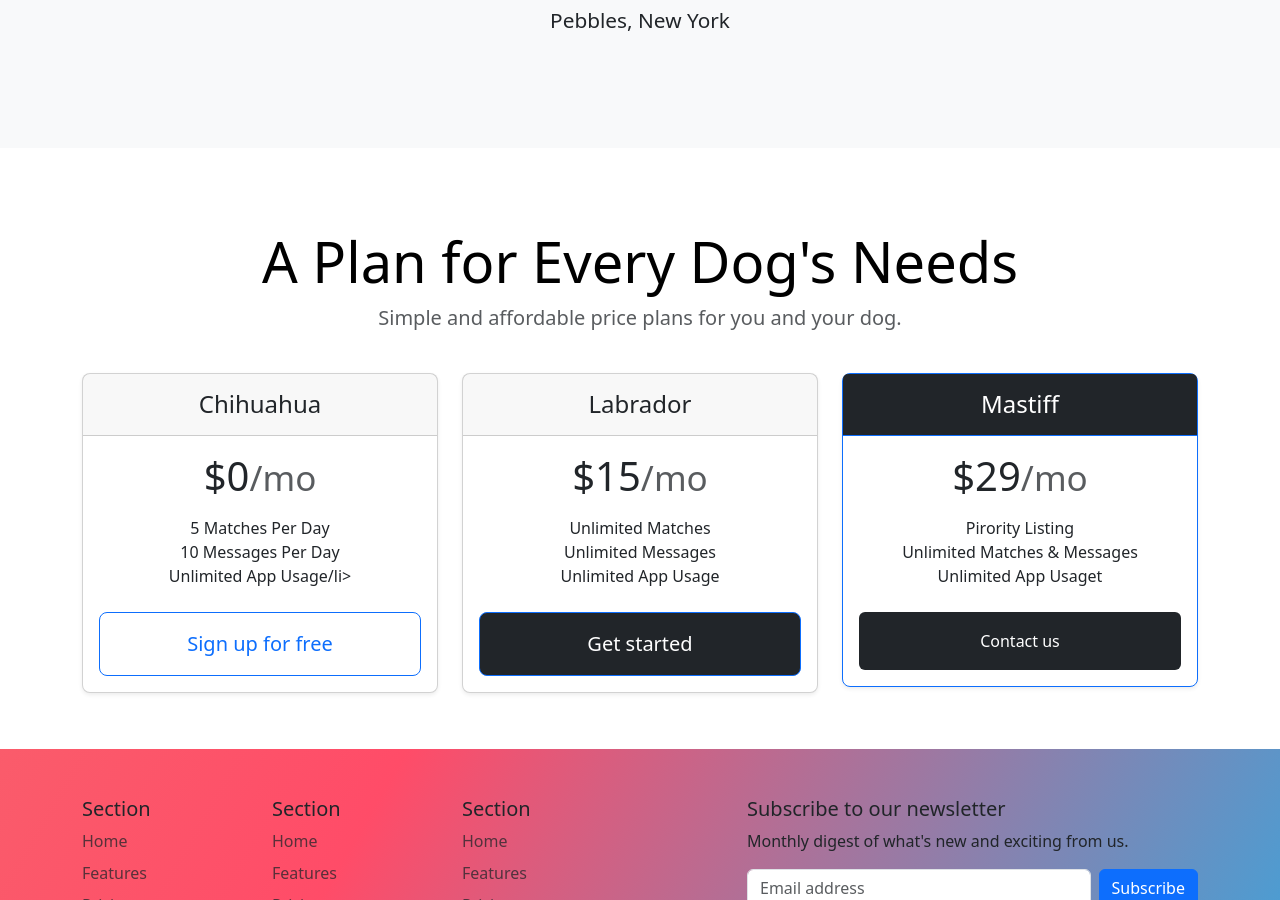
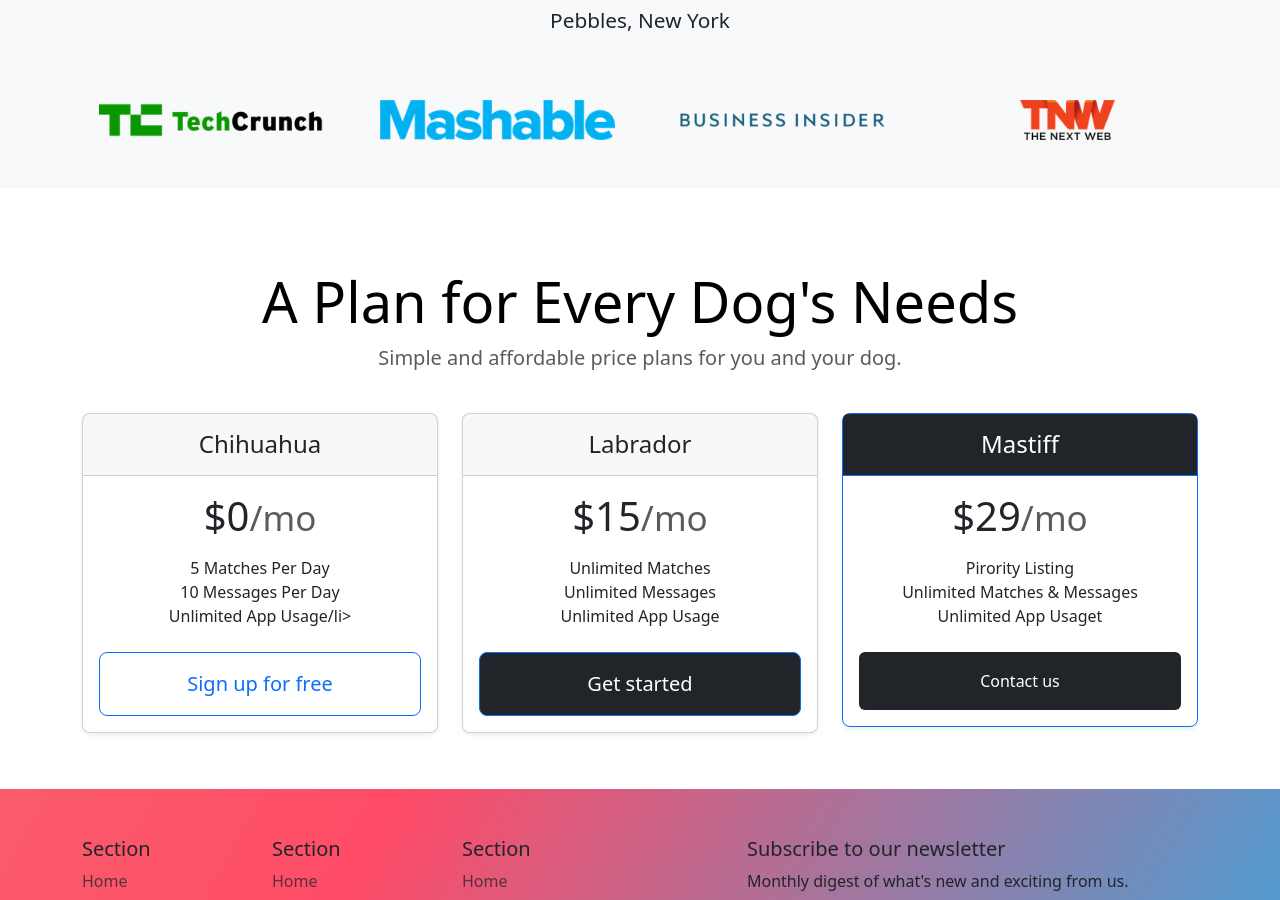
Before and after one commit to inyourdiabzzz/Tindog-Project, a plain HTML site: page index.html in a window 1280 px wide. Shown: the part 1411-2311 px from the top of the page. Drawn offline with nearby package versions, Linux system fonts and the light colour scheme.

Commit message:
Testimonial Update

```diff
--- a/index.html
+++ b/index.html
@@ -97,6 +97,23 @@
           <h2 class="text-body-emphasis">"I no longer have to sniff other dogs for love. I've found the hottest Corgi on TinDog. Woof."</h2>
           <img src="./images/dog-img.jpg" class="col-lg-8 mx-auto lead mt-5 mb-2 dog-icon">
           <p class="fw-light pebbles-style">Pebbles, New York</p>
+        </div>
+
+        <div class="container">
+          <div class="row">
+            <div class="col-lg-3 col-sm-12">
+              <img src="./images/techcrunch.png" alt="techcrunch image" height="40">
+            </div>
+            <div class="col-lg-3 col-sm-12">
+              <img src="./images/mashable.png" alt="mashable" height="40">
+            </div>
+            <div class="col-lg-3 col-sm-12">
+              <img src="./images/bizinsider.png" alt="bizinsider" height="40">
+            </div>
+            <div class="col-lg-3 col-sm-12">
+              <img src="./images/tnw.png" alt="tnw" height="40">
+            </div>
+          </div>
         </div>
       </div>
     </div>
```
